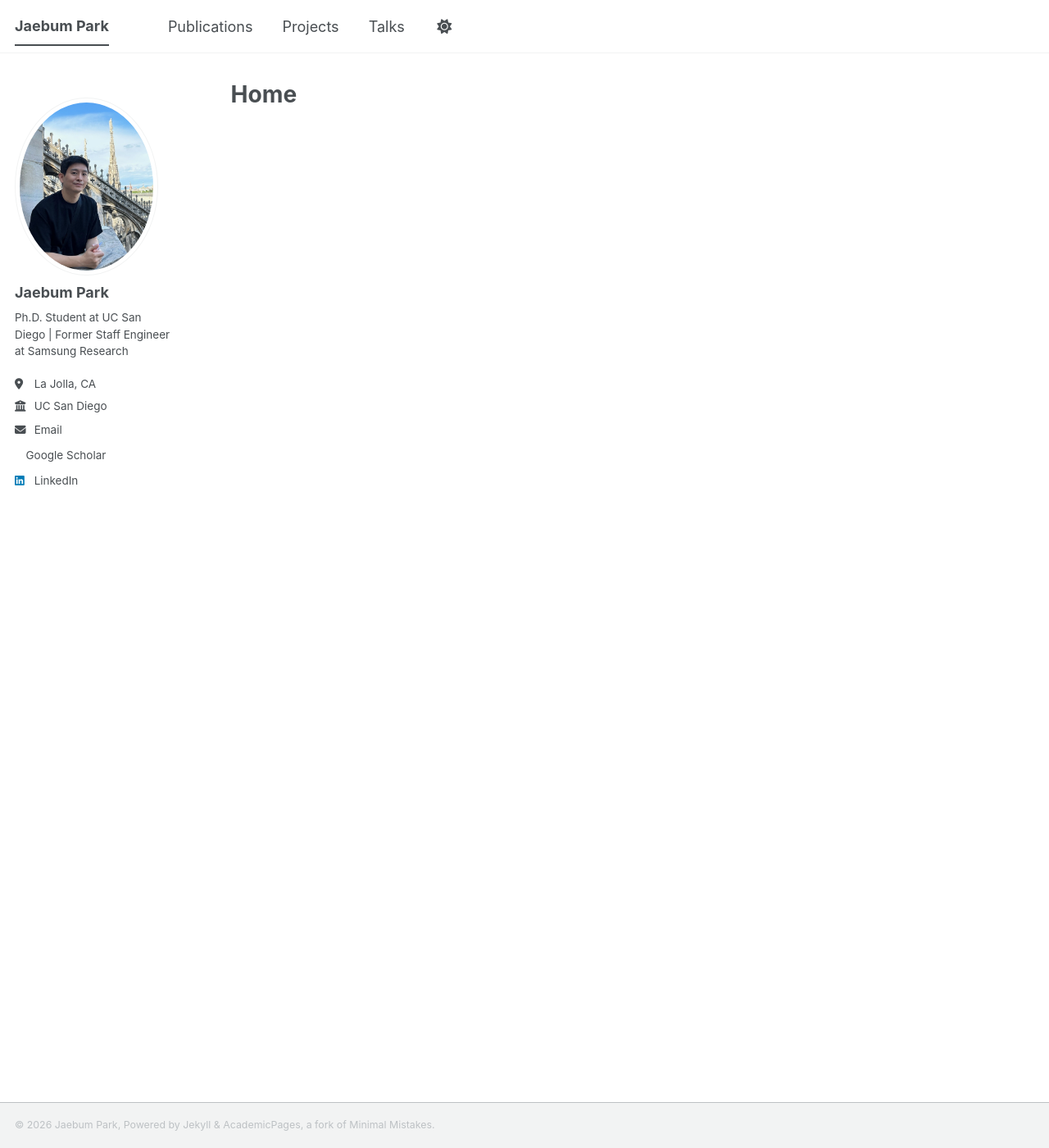
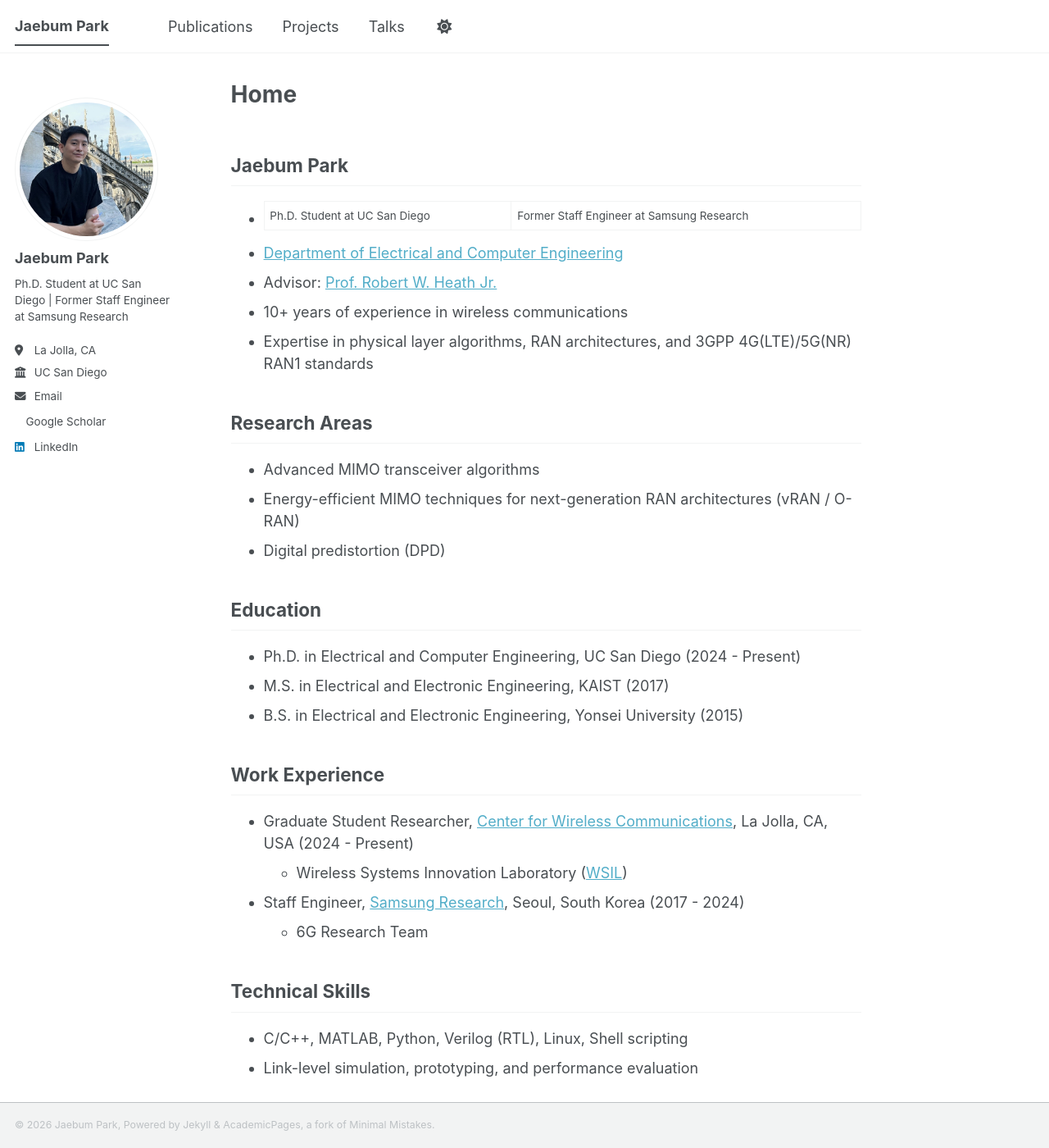
Before and after one commit to jpark-wireless/jpark-wireless.github.io, a Jekyll site: the page built from _pages/about.md, in a window 1280 px wide and 1400 px high. Shown: the whole window at 82% size. Built offline with Jekyll 4.4.1, drawn with Linux system fonts in a browser that asks for light colours; a style sheet for code colours, icons or effects is not loaded.

Commit message:
updated
Signed-off-by: Jaebum Park <jaypark8891@gmail.com>

```diff
--- a/_config.yml
+++ b/_config.yml
@@ -23,7 +23,7 @@ repository               : "jpark-wireless.github.io"
 #               Additional customization can be done by editing /_includes/author-profile.html
 author:
   # Biographic information
-  avatar           : "JP_profile.jpg" # filename of av
+  avatar           : "JP_profile_sq.jpg" # filename of av
   name             : "Jaebum Park"
   pronouns         : # example: "she/her"
   bio              : "Ph.D. Student at UC San Diego | Former Staff Engineer at Samsung Research"
--- a/_pages/about.md
+++ b/_pages/about.md
@@ -6,50 +6,43 @@ redirect_from:
   - /about/
   - /about.html
 ---
-{% comment %}
+
 ## Jaebum Park
-* Ph.D. Student | Former Staff Engineer at Samsung Research
-* [Department of Electrical and Computer Engineering, UC San Diego](https://www.ece.ucsd.edu)
-* Advisor: [Prof. Robert W. Heath Jr.](https://profheath.org/) (WSIL Group)
+* Ph.D. Student at UC San Diego | Former Staff Engineer at Samsung Research
+* [Department of Electrical and Computer Engineering](https://www.ece.ucsd.edu)
+* Advisor: [Prof. Robert W. Heath Jr.](https://profheath.org/)
+* 10+ years of experience in wireless communications
+* Expertise in physical layer algorithms, RAN architectures, and 3GPP 4G(LTE)/5G(NR) RAN1 standards
 <!-- * E-mail: TODO -->
 <!-- * [CV](/files/CV_JaebumPark_260926.pdf) -->
 
-
-## About
-* 10 years of experience in wireless communications
-* Expertise in physical layer algorithms, RAN architectures, and 3GPP 4G/5G standards
-* Current research
-  * Advanced MIMO transceiver algorithms
-  * Energy-efficient MIMO techniques for next-generation RAN architectures
-  * Digital predistortion
-* Technical skills
-  * C/C++, MATLAB, Python, Verilog (RTL), Linux
-  * Link-level simulation, prototyping, and performance evaluation
-* Outside of research
-  * Ice hockey
-  * Motto: "Keep calm and carry on."
-
-
-## Work Experience
-* Staff Engineer, Samsung Research, Seoul (2017 - 2024)
-  * 6G Research Team
-
-
 ## Research Areas
-* Energy-efficient radio access networks
-  * Cross-layer energy efficiency optimization, link abstraction
-  * Adaptive waveform and MIMO mode switching, power amplifier modeling
-* Virtualized and open RAN (vRAN / O-RAN)
-  * SIMD acceleration of physical-layer baseband processing
-  * Distributed MIMO, fronthaul
-* MIMO-OFDM and 3GPP NR link-level simulation
-
+* Advanced MIMO transceiver algorithms
+* Energy-efficient MIMO techniques for next-generation RAN architectures (vRAN / O-RAN)
+* Digital predistortion (DPD)
 
 ## Education
 * Ph.D. in Electrical and Computer Engineering, UC San Diego (2024 - Present)
 * M.S. in Electrical and Electronic Engineering, KAIST (2017)
 * B.S. in Electrical and Electronic Engineering, Yonsei University (2015)
 
+## Work Experience
+* Graduate Student Researcher, [Center for Wireless Communications](https://cwc.ucsd.edu/), La Jolla, CA, USA (2024 - Present)
+  * Wireless Systems Innovation Laboratory ([WSIL](https://profheath.org/))
+* Staff Engineer, [Samsung Research](https://research.samsung.com/), Seoul, South Korea (2017 - 2024)
+  * 6G Research Team
+
+## Technical Skills
+* C/C++, MATLAB, Python, Verilog (RTL), Linux, Shell scripting
+* Link-level simulation, prototyping, and performance evaluation
+
+
+
+{% comment %}
+<!-- TODO: ## Outside of Research
+* Ice hockey
+* Motto: "Keep calm and carry on."
+-->
 
 <!-- TODO: Awards
 ## Awards
```
Also changed, not shown: images/JP_profile_sq.jpg (added).
